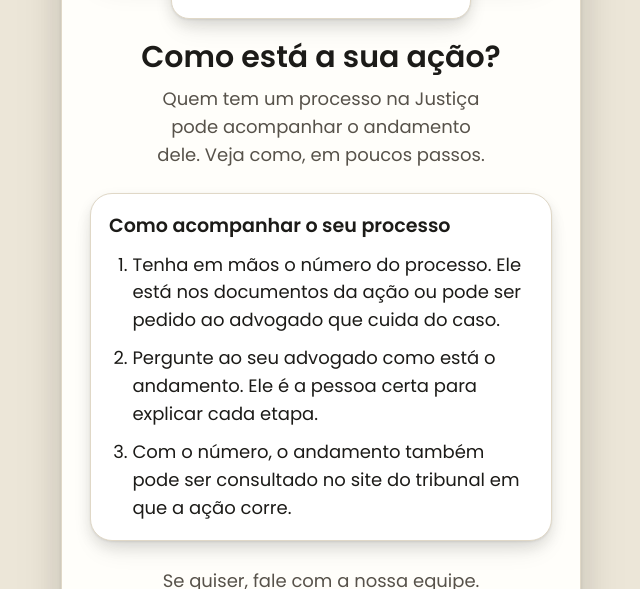
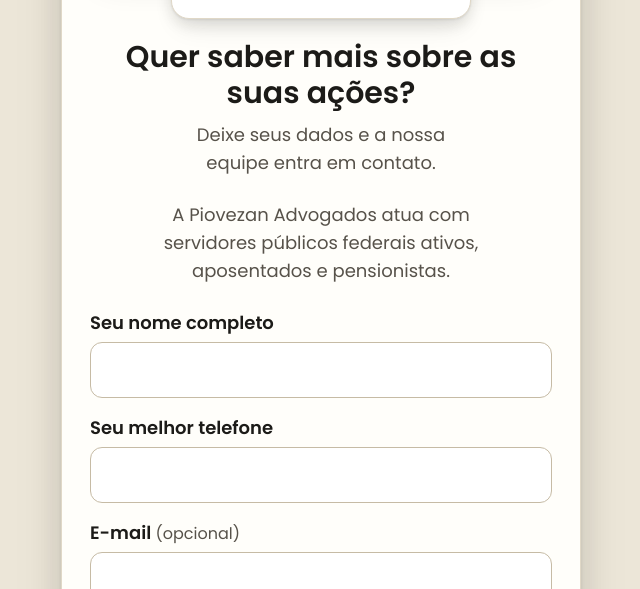
Before and after one commit to piovezanadvmarketing-web/links, a plain HTML site: page consulte-sua-acao/index.html in a window 1280 px wide. Shown: the part 363-952 px from the top of the page, without its empty margins (319-959 px from the left). Drawn offline with Linux system fonts and the light colour scheme.

Commit message:
Página do QR do Dr. Marcos muda de enfoque: 'Quer saber mais sobre as suas ações?', sem falar de andamento de processo
Co-Authored-By: Claude Opus 5.5 <noreply@anthropic.com>

```diff
--- a/consulte-sua-acao/index.html
+++ b/consulte-sua-acao/index.html
@@ -3,8 +3,8 @@
 <head>
 <meta charset="utf-8">
 <meta name="viewport" content="width=device-width, initial-scale=1">
-<title>Como está a sua ação? · Piovezan Advogados</title>
-<meta name="description" content="Como acompanhar o andamento de um processo, em linguagem simples.">
+<title>Quer saber mais sobre as suas ações? · Piovezan Advogados</title>
+<meta name="description" content="Deixe seus dados e a equipe da Piovezan Advogados entra em contato.">
 <meta name="robots" content="noindex">
 <meta name="referrer" content="no-referrer">
 <meta name="theme-color" content="#ECE6D8">
@@ -132,21 +132,11 @@
   </div>
 
   <section class="conteudo">
-    <h1>Como está a sua ação?</h1>
-    <p class="lema">Quem tem um processo na Justiça pode acompanhar o andamento dele. Veja como, em poucos passos.</p>
+    <h1>Quer saber mais sobre as suas ações?</h1>
+    <p class="lema">Deixe seus dados e a nossa equipe entra em contato.</p>
+    <p class="lema">A Piovezan Advogados atua com servidores públicos federais ativos, aposentados e pensionistas.</p>
 
-    <div class="passos">
-      <h2>Como acompanhar o seu processo</h2>
-      <ol>
-        <li>Tenha em mãos o número do processo. Ele está nos documentos da ação ou pode ser pedido ao advogado que cuida do caso.</li>
-        <li>Pergunte ao seu advogado como está o andamento. Ele é a pessoa certa para explicar cada etapa.</li>
-        <li>Com o número, o andamento também pode ser consultado no site do tribunal em que a ação corre.</li>
-      </ol>
-    </div>
-
-    <p class="lema">Se quiser, fale com a nossa equipe.</p>
-
-    <noscript><div class="sem-js"><a class="btn btn--principal" href="https://wa.me/5531999901557?text=Ol%C3%A1%21%20Conheci%20a%20Piovezan%20no%20evento%20com%20o%20Dr.%20Marcos%20e%20quero%20saber%20como%20est%C3%A1%20a%20minha%20a%C3%A7%C3%A3o."><span class="ic" aria-hidden="true"><svg viewBox="0 0 24 24" fill="none" stroke="currentColor" stroke-width="1.8" stroke-linecap="round" stroke-linejoin="round"><path d="M4.2 19.8l1.1-3.9A8.2 8.2 0 1 1 8.4 19z"/><path d="M9.1 8.4c.2-.5.5-.6.8-.6h.5c.2 0 .4.1.5.4l.7 1.6c.1.2 0 .5-.1.6l-.5.6c-.1.2-.1.4 0 .6.6 1 1.4 1.8 2.5 2.4.2.1.4.1.6-.1l.6-.6c.2-.2.4-.2.6-.1l1.6.7c.3.1.4.3.4.5v.5c0 .4-.2.7-.7.9-.8.4-1.9.4-3-.1a9.2 9.2 0 0 1-4.6-4.6c-.5-1.1-.5-2.1-.3-2.6z" fill="currentColor" stroke="none"/></svg></span><span class="txt"><span class="rot">Falar no WhatsApp</span><span class="sub">(31) 99990-1557</span></span><svg class="seta" viewBox="0 0 20 20" fill="none" stroke="currentColor" stroke-width="2" stroke-linecap="round" stroke-linejoin="round" aria-hidden="true"><path d="M7.5 4.5L13 10l-5.5 5.5"/></svg></a></div></noscript>
+    <noscript><div class="sem-js"><a class="btn btn--principal" href="https://wa.me/5531999901557?text=Ol%C3%A1%21%20Conheci%20a%20Piovezan%20no%20evento%20com%20o%20Dr.%20Marcos%20e%20quero%20saber%20mais%20sobre%20as%20minhas%20a%C3%A7%C3%B5es."><span class="ic" aria-hidden="true"><svg viewBox="0 0 24 24" fill="none" stroke="currentColor" stroke-width="1.8" stroke-linecap="round" stroke-linejoin="round"><path d="M4.2 19.8l1.1-3.9A8.2 8.2 0 1 1 8.4 19z"/><path d="M9.1 8.4c.2-.5.5-.6.8-.6h.5c.2 0 .4.1.5.4l.7 1.6c.1.2 0 .5-.1.6l-.5.6c-.1.2-.1.4 0 .6.6 1 1.4 1.8 2.5 2.4.2.1.4.1.6-.1l.6-.6c.2-.2.4-.2.6-.1l1.6.7c.3.1.4.3.4.5v.5c0 .4-.2.7-.7.9-.8.4-1.9.4-3-.1a9.2 9.2 0 0 1-4.6-4.6c-.5-1.1-.5-2.1-.3-2.6z" fill="currentColor" stroke="none"/></svg></span><span class="txt"><span class="rot">Falar no WhatsApp</span><span class="sub">(31) 99990-1557</span></span><svg class="seta" viewBox="0 0 20 20" fill="none" stroke="currentColor" stroke-width="2" stroke-linecap="round" stroke-linejoin="round" aria-hidden="true"><path d="M7.5 4.5L13 10l-5.5 5.5"/></svg></a></div></noscript>
 
     <form id="form" action="https://wa.me/5531999901557" method="get" hidden>
       <label class="campo"><span>Seu nome completo</span><input name="nome" autocomplete="name" maxlength="120" required></label>
@@ -170,7 +160,7 @@
   f.addEventListener('submit',function(e){
     e.preventDefault();
     var n=f.nome.value.trim(), t=f.tel.value.trim(), m=f.email.value.trim();
-    var txt='Olá! Conheci a Piovezan no evento com o Dr. Marcos e quero saber como está a minha ação.\nNome: '+n+'\nTelefone: '+t+(m?'\nE-mail: '+m:'');
+    var txt='Olá! Conheci a Piovezan no evento com o Dr. Marcos e quero saber mais sobre as minhas ações.\nNome: '+n+'\nTelefone: '+t+(m?'\nE-mail: '+m:'');
     location.href='https://wa.me/5531999901557?text='+encodeURIComponent(txt);
   });
 })();
```
